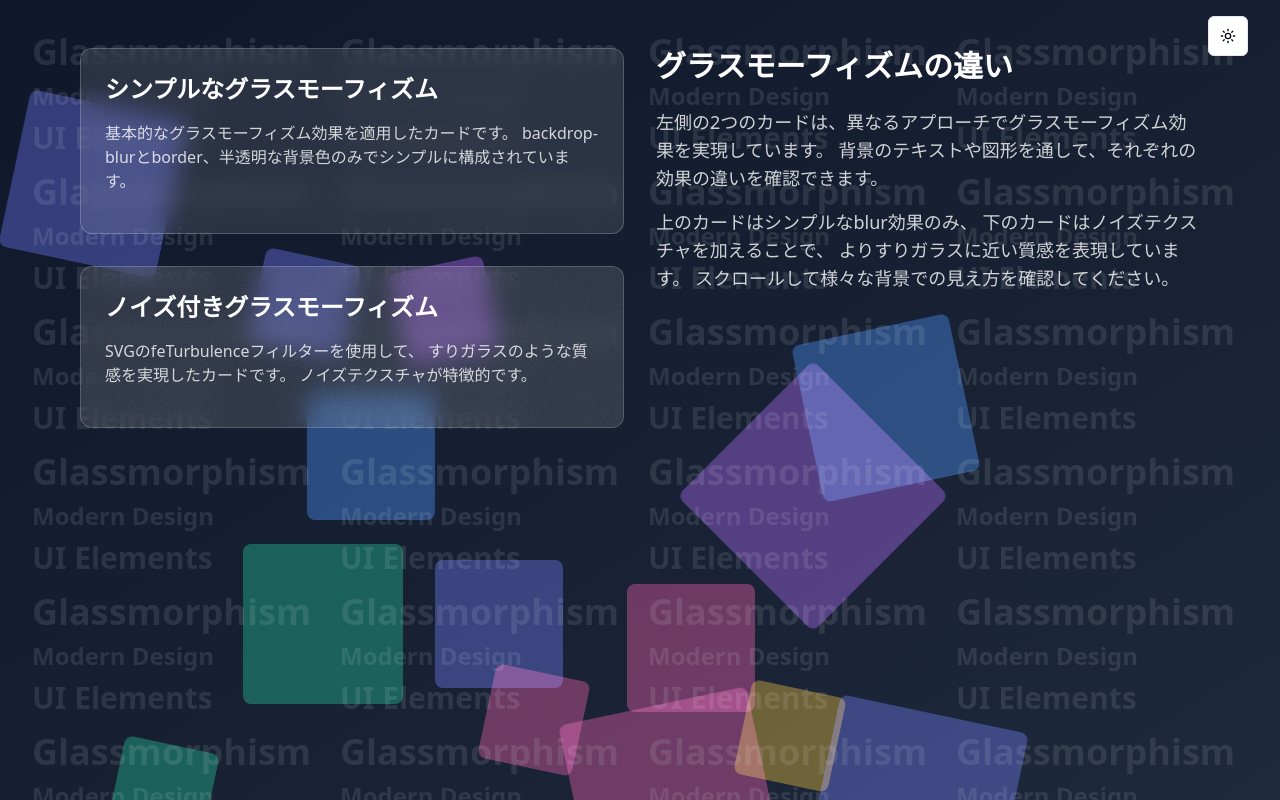
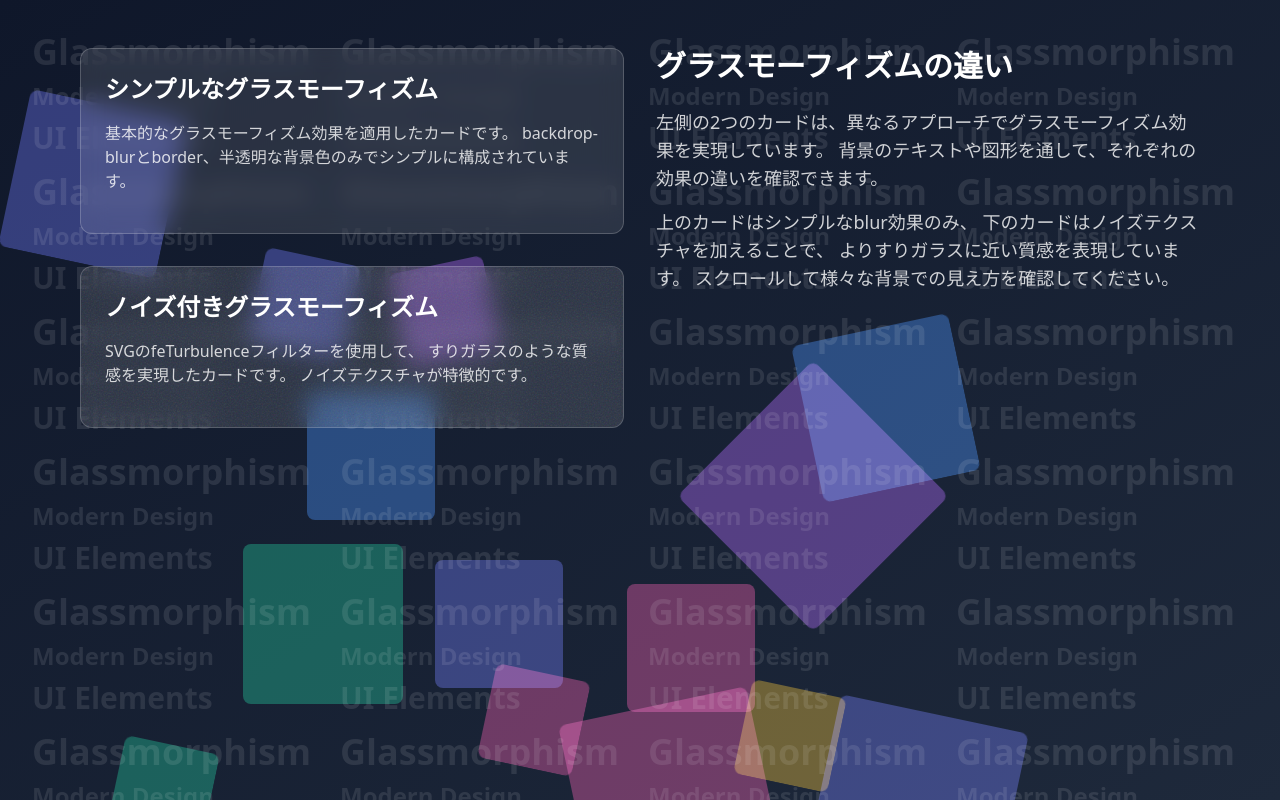
Before and after one commit to imaimai17468/line-gradient-card, a Next.js app: page / in a window 1280 px wide. Built offline with nearby package versions, Linux system fonts and the light colour scheme.

Commit message:
Refactor MainLayout component to remove Header and simplify structure
- Eliminated the Header component from MainLayout to streamline the layout.
- Updated the return statement to directly render children within the main element, enhancing component simplicity.

```diff
--- a/src/components/layout/main-layout.tsx
+++ b/src/components/layout/main-layout.tsx
@@ -1,14 +1,7 @@
-import { Header } from "../parts/header";
-
 type MainLayoutProps = {
   children: React.ReactNode;
 };
 
 export const MainLayout: React.FC<MainLayoutProps> = ({ children }) => {
-  return (
-    <main>
-      <Header />
-      {children}
-    </main>
-  );
+  return <main>{children}</main>;
 };
```
